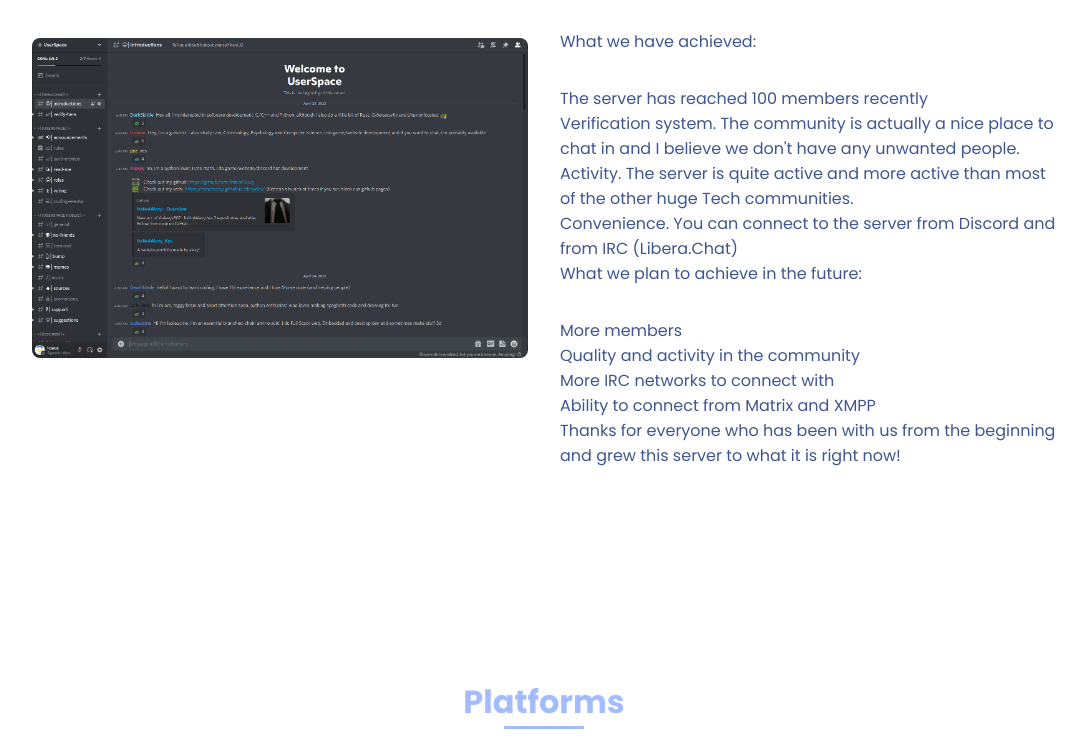
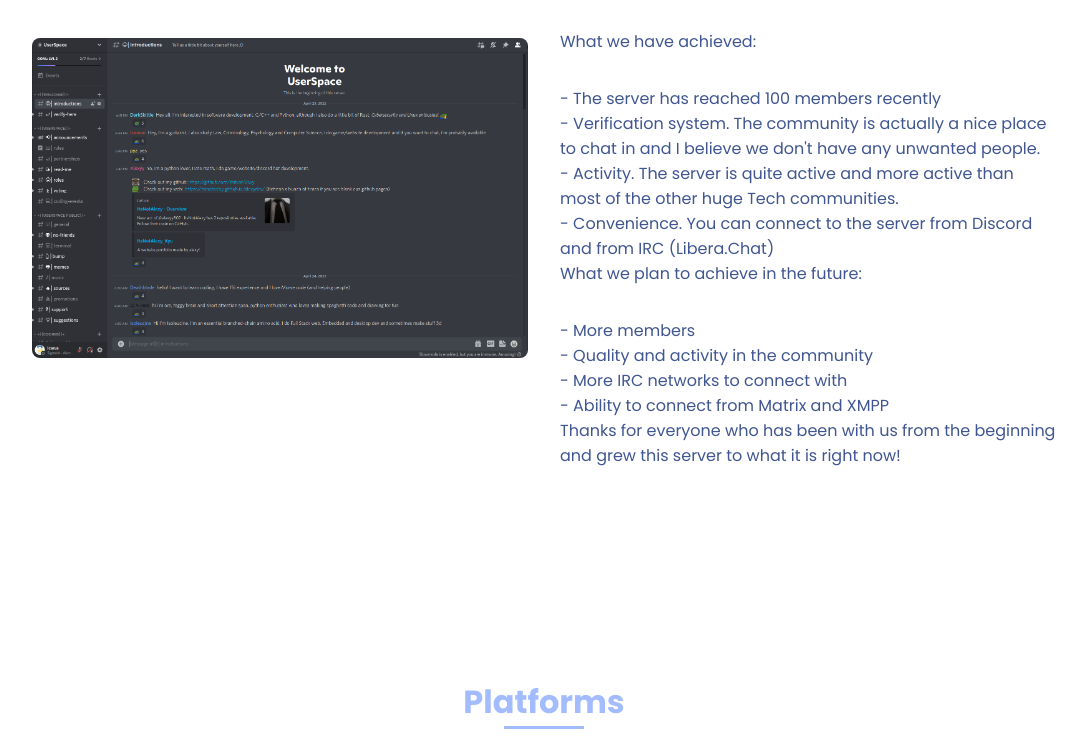
Before and after one commit to UserSpaceCommunity/UserSpaceWebsite, a plain HTML site: page index.html in a window 1280 px wide. Shown: the part 1684-2436 px from the top of the page, without its empty margins (96-1182 px from the left). Drawn offline with nearby package versions, Linux system fonts and the light colour scheme; animation ran at ten frames a second.

Commit message:
Update index.html

```diff
--- a/index.html
+++ b/index.html
@@ -99,19 +99,19 @@
      <p class="interests__text"> What we have achieved:</p>
 
 <ul>
-    <li>The server has reached 100 members recently</li>
-    <li>Verification system. The community is actually a nice place to chat in and I believe we don't have any unwanted people.</li>
-    <li>Activity. The server is quite active and more active than most of the other huge Tech communities.</li>
-    <li>Convenience. You can connect to the server from Discord and from IRC (Libera.Chat)</li>
+    <li>- The server has reached 100 members recently</li>
+    <li>- Verification system. The community is actually a nice place to chat in and I believe we don't have any unwanted people.</li>
+    <li>- Activity. The server is quite active and more active than most of the other huge Tech communities.</li>
+    <li>- Convenience. You can connect to the server from Discord and from IRC (Libera.Chat)</li>
 </ul>
 
      <p class="interests__text">What we plan to achieve in the future:</p>
 
 <ul>
-    <li>More members</li>
-    <li>Quality and activity in the community</li>
-    <li>More IRC networks to connect with</li>
-    <li>Ability to connect from Matrix and XMPP</li>
+    <li>- More members</li>
+    <li>- Quality and activity in the community</li>
+    <li>- More IRC networks to connect with</li>
+    <li>- Ability to connect from Matrix and XMPP</li>
 </ul>
 
 <p class="interests__text">Thanks for everyone who has been with us from the beginning and grew this server to what it is right now!</p>
```
